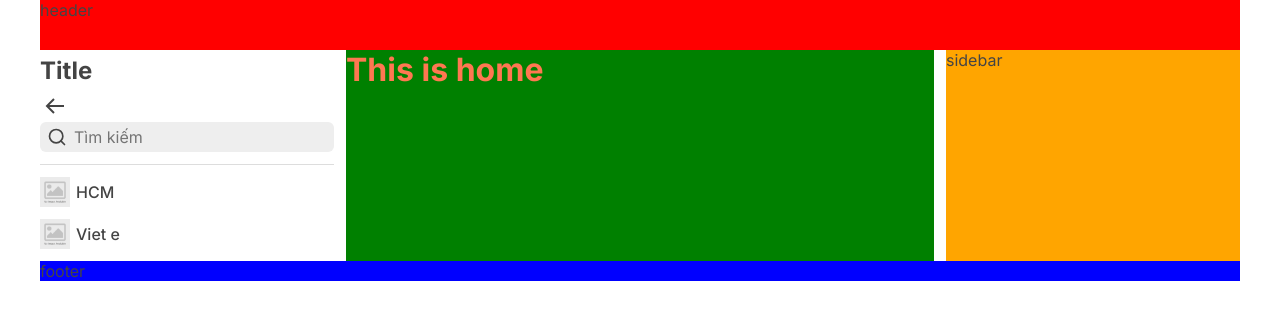
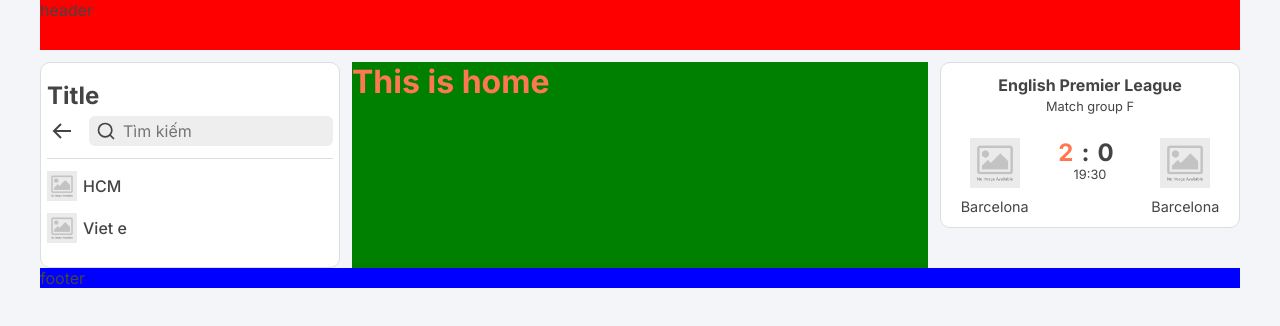
Before and after one commit to long5436/chuyen-de-web2-react-front-end, a React (Vite) app: page / in a window 1280 px wide. Shown: the top 326 px of the page. Built offline with nearby package versions, Linux system fonts and the light colour scheme.

Commit message:
fix sidebar, add match follow

```diff
--- a/src/Layouts/DefaultLayout/DefaultLayout.jsx
+++ b/src/Layouts/DefaultLayout/DefaultLayout.jsx
@@ -2,6 +2,7 @@ import PropTypes from 'prop-types';
 import className from 'classnames/bind';
 
 import Sidebar from '~/components/Sidebar';
+import FollowMatch from '~/components/FollowMatch';
 import styles from './DefaultLayout.module.scss';
 
 const cx = className.bind(styles);
@@ -18,8 +19,8 @@ function DefaultLayout({ children }) {
           <div style={{ background: 'green' }} className={cx('body-content')}>
             {children}
           </div>
-          <div style={{ background: 'orange' }} className={cx('sidebar-right')}>
-            sidebar
+          <div style={{ background: '' }} className={cx('sidebar-right')}>
+            <FollowMatch />
           </div>
         </div>
         <div style={{ background: 'blue' }} className={cx('footer')}>
--- a/src/Layouts/DefaultLayout/DefaultLayout.module.scss
+++ b/src/Layouts/DefaultLayout/DefaultLayout.module.scss
@@ -11,13 +11,14 @@
 
 .layout-body {
     display: grid;
-    grid-template-columns: 1fr 2fr 1fr;
+    grid-template-columns: 300px 2fr 300px;
     gap: 12px;
+    padding-top: 12px;
 }
 
 @media screen and (max-width: 960px) {
     .layout-body {
-        grid-template-columns: 1fr 2fr;
+        grid-template-columns: 260px 2fr;
     }
 
     .sidebar-right {
--- /dev/null
+++ b/src/components/FollowMatch/FollowMatch.jsx
@@ -0,0 +1,36 @@
+import classNames from 'classnames/bind';
+import Image from '~/components/Image';
+import styles from './FollowMatch.module.scss';
+
+const cx = classNames.bind(styles);
+
+function FollowMatch() {
+  return (
+    <div className={cx('wrapper')}>
+      <div className={cx('title')}>
+        <h4 className={cx('title-text')}>English Premier League</h4>
+        <p className={cx('title-group')}>Match group F</p>
+      </div>
+      <div className={cx('content')}>
+        <div className={cx('team')}>
+          {/* <div className={cx('team-avatar')}> */}
+          <Image src="" alt="" className={cx('team-avatar')} />
+          {/* </div> */}
+          <p className={cx('team-name')}>Barcelona</p>
+        </div>
+        <div className={cx('score')}>
+          <h2 className={cx('score-text')}>
+            <span className={cx('score-highlight')}>2</span>:0
+          </h2>
+          <p className={cx('datetime')}>19:30</p>
+        </div>
+        <div className={cx('team')}>
+          <Image src="" alt="" className={cx('team-avatar')} />
+          <p className={cx('team-name')}>Barcelona</p>
+        </div>
+      </div>
+    </div>
+  );
+}
+
+export default FollowMatch;
--- /dev/null
+++ b/src/components/FollowMatch/FollowMatch.module.scss
@@ -0,0 +1,52 @@
+.wrapper {
+    background: #fff;
+    border-radius: var(--border-radius);
+    border: 1px solid var(--border-color);
+    padding: 12px 6px;
+}
+
+.title {
+    text-align: center;
+    padding-bottom: 24px;
+
+    .title-group {
+        font-size: 0.8rem;
+        padding-top: 4px;
+    }
+}
+
+.content {
+    display: grid;
+    grid-template-columns: 1fr 1fr 1fr;
+}
+
+.team {
+    text-align: center;
+
+    .team-avatar {
+        width: 50px;
+        height: 50px;
+    }
+
+    .team-name {
+        // font-weight: 500;
+        font-size: 0.9rem;
+        padding-top: 6px;
+    }
+}
+
+.score {
+    text-align: center;
+
+    .score-text {
+        letter-spacing: 0.5rem;
+
+        .score-highlight {
+            color: var(--color-primary);
+        }
+    }
+
+    .datetime {
+        font-size: 0.8rem;
+    }
+}
--- /dev/null
+++ b/src/components/FollowMatch/index.js
@@ -0,0 +1 @@
+export { default } from './FollowMatch';
--- a/src/components/GlobalStyles/Global.scss
+++ b/src/components/GlobalStyles/Global.scss
@@ -5,6 +5,7 @@
     --color-primary-transparent: rgba(255, 119, 81, 0.2);
     --color-background: #f4f5f9;
     --color-text: #444;
+    --color-white: #fff;
 
     --border-radius: 10px;
     --border-color: #ddd;
@@ -23,6 +24,10 @@
     color: var(--color-text);
 }
 
+body {
+    background: var(--color-background);
+}
+
 body,
 input,
 button {
--- a/src/components/SearchSidebar/SearchSidebar.jsx
+++ b/src/components/SearchSidebar/SearchSidebar.jsx
@@ -6,12 +6,13 @@ const cx = classNames.bind(styles);
 
 function SearchSidebar() {
   return (
-    <form className={cx('wrapper')}>
+    <div className={cx('wrapper')}>
       <div className={cx('search-icon')}>
         <FiSearch className={cx('icon')} />
       </div>
-      <input type="text" className={cx('input')} placeholder="Tìm kiếm" />
-    </form>
+      <input className={cx('input')} placeholder="Tìm kiếm" />
+      {/* <div className={cx('input')}></div> */}
+    </div>
   );
 }
 
--- a/src/components/SearchSidebar/SearchSidebar.module.scss
+++ b/src/components/SearchSidebar/SearchSidebar.module.scss
@@ -1,10 +1,10 @@
 .wrapper {
+    flex: 1;
     display: flex;
     background: #eee;
     height: 30px;
     border-radius: 6px;
     margin-bottom: 12px;
-}
 
     .search-icon {
         display: flex;
@@ -20,10 +20,12 @@
     }
 
     .input {
-    flex: 1;
+        width: 0;
+        flex: 1 1 auto;
         caret-color: var(--color-primary);
         border: none;
         outline: none;
         background: transparent;
         padding: 0 6px 0 0;
     }
+}
--- a/src/components/Sidebar/Sidebar.jsx
+++ b/src/components/Sidebar/Sidebar.jsx
@@ -47,7 +47,7 @@ function Sidebar() {
   };
 
   return (
-    <div className={cx('sidebar')}>
+    <div className={cx('wrapper')}>
       <h2 className={cx('title')}>Title</h2>
       <div className={cx('actions')}>
         {fakeData.length > 1 && (
--- a/src/components/Sidebar/Sidebar.module.scss
+++ b/src/components/Sidebar/Sidebar.module.scss
@@ -1,14 +1,21 @@
-.sidebar {
+.wrapper {
+    // width: 100%;
+    // width: 300px;
+    background: var(--color-white);
+    border-radius: var(--border-radius);
+    border: 1px solid var(--border-color);
+    padding: 12px 6px;
 }
 .title {
     padding: 6px 0;
 }
 
 .actions {
+    display: flex;
 }
 
 .btn-back {
-    display: inline-flex;
+    display: flex;
     height: 30px;
     width: 30px;
     border: 0;
```
Lines whose indentation alone changed are shown as unchanged.
